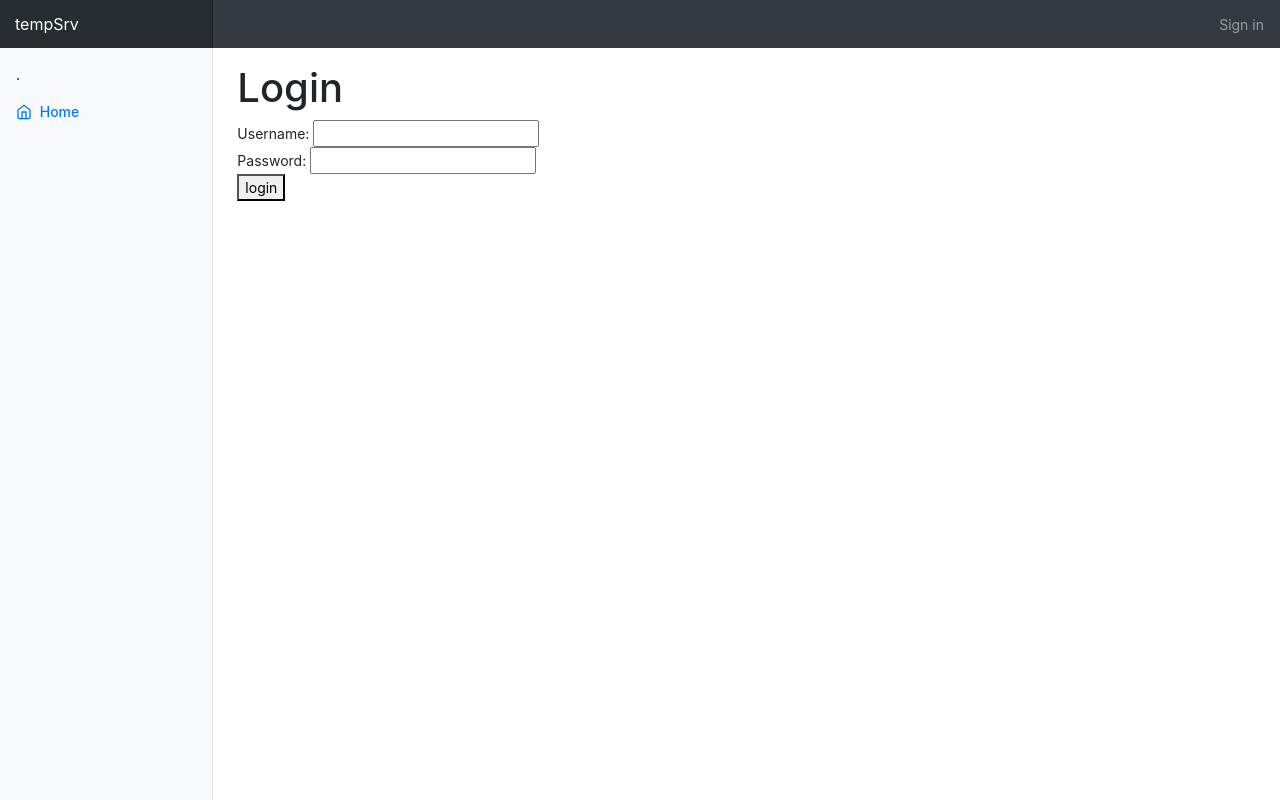
After one commit to marcelb98/tempSrvr, a Flask app: page /user/login in a window 1280 px wide. The commit adds this page. Run offline with Flask 2, Linux system fonts and the light colour scheme; some libraries are stand-ins or nearby versions.

Commit message:
add user login and permission checks

```diff
--- a/app.py
+++ b/app.py
@@ -25,12 +25,20 @@ import model
 from model import Sensor
 from forms import RegistrationForm
 
+from blueprints import sensor, user
+from blueprints.user import login_manager
 
 def create_app():
     app = Flask(__name__)
     app.secret_key = Config.secret_key
     app.config['SQLALCHEMY_DATABASE_URI'] = Config.database_url
     app.app_context()
+
+    login_manager.init_app(app)
+
+    app.register_blueprint(sensor.bp)
+    app.register_blueprint(user.bp)
+
     return app
 
 app = create_app()
@@ -56,10 +64,6 @@ def sensors():
 def home():
     return render_template('index.html')
 
-@app.route('/sensor/<id>')
-def sensor(id:int):
-    return "Sensor {}".format(id)
-
 @app.route('/install', methods=['GET', 'POST'])
 def install():
     if len(model.User.query.all()) > 0:
--- /dev/null
+++ b/blueprints/user/__init__.py
@@ -0,0 +1,68 @@
+"""
+    tempSrvr
+    Copyright (C) 2018  Marcel Beyer
+
+    This program is free software: you can redistribute it and/or modify
+    it under the terms of the GNU Affero General Public License as published
+    by the Free Software Foundation, either version 3 of the License, or
+    (at your option) any later version.
+
+    This program is distributed in the hope that it will be useful,
+    but WITHOUT ANY WARRANTY; without even the implied warranty of
+    MERCHANTABILITY or FITNESS FOR A PARTICULAR PURPOSE.  See the
+    GNU Affero General Public License for more details.
+
+    You should have received a copy of the GNU Affero General Public License
+    along with this program.  If not, see <https://www.gnu.org/licenses/>.
+"""
+
+from flask import Blueprint, render_template, flash, request, abort, redirect, url_for
+from flask_login import LoginManager, login_user, login_required, logout_user
+
+from helpers import is_safe_url, require_admin
+from blueprints.user.forms import LoginForm
+from model import User
+
+bp = Blueprint('user', __name__, url_prefix='/user')
+
+login_manager = LoginManager()
+login_manager.login_view = "user.login"
+login_manager.login_message = "Please log in to access this page."
+
+@login_manager.user_loader
+def load_user(user_id):
+    return User.query.get(user_id)
+
+@bp.route('/login', methods=['GET', 'POST'])
+def login():
+    form = LoginForm()
+    if form.validate_on_submit():
+        user = User.query.filter_by(username=form.username.data).first()
+        if user is not None and user.check_password(form.password.data) is True:
+            login_user(user)
+
+            next = request.args.get('next')
+            if not is_safe_url(next):
+                return abort(400)
+            return redirect(next or url_for('home'))
+        else:
+            flash('Invalid login!', 'danger')
+    return render_template('user/login.html', form=form)
+
+@bp.route('/logout')
+@login_required
+def logout():
+    logout_user()
+    flash('Successfully logged out.')
+    return redirect(url_for('home'))
+
+@bp.route('/settings')
+@login_required
+def settings():
+    return "settings"
+
+@bp.route('/manage')
+@login_required
+@require_admin
+def manage():
+    return "Manage users"
--- /dev/null
+++ b/blueprints/user/forms.py
@@ -0,0 +1,25 @@
+"""
+    tempSrvr
+    Copyright (C) 2018  Marcel Beyer
+
+    This program is free software: you can redistribute it and/or modify
+    it under the terms of the GNU Affero General Public License as published
+    by the Free Software Foundation, either version 3 of the License, or
+    (at your option) any later version.
+
+    This program is distributed in the hope that it will be useful,
+    but WITHOUT ANY WARRANTY; without even the implied warranty of
+    MERCHANTABILITY or FITNESS FOR A PARTICULAR PURPOSE.  See the
+    GNU Affero General Public License for more details.
+
+    You should have received a copy of the GNU Affero General Public License
+    along with this program.  If not, see <https://www.gnu.org/licenses/>.
+"""
+
+from flask_wtf import FlaskForm
+from wtforms import PasswordField, StringField, validators
+
+
+class LoginForm(FlaskForm):
+    username = StringField('Username', [validators.Length(min=4, max=25)])
+    password = PasswordField('Password', [validators.Length(min=5)])
--- a/model.py
+++ b/model.py
@@ -18,6 +18,7 @@
 
 import datetime
 
+from flask_login import UserMixin
 from flask_sqlalchemy import SQLAlchemy
 from sqlalchemy.ext.hybrid import hybrid_property
 from werkzeug.security import generate_password_hash, check_password_hash
@@ -31,7 +32,7 @@ sensor_permission = db.Table('view_permission',
     db.Column('user_id', db.Integer, db.ForeignKey('user.id'), primary_key=True)
 )
 
-class User(db.Model):
+class User(db.Model, UserMixin):
     """
     Users which are using the system.
     Admins (admin=True) are allowed to manage the system (e.g. create sensors).
--- a/requirements.txt
+++ b/requirements.txt
@@ -13,3 +13,4 @@ six==1.12.0
 SQLAlchemy==1.2.15
 Werkzeug==0.14.1
 WTForms==2.2.1
+Flask-Login==0.4.1
--- a/templates/_base.html
+++ b/templates/_base.html
@@ -38,7 +38,11 @@
 
       <ul class="navbar-nav px-3">
         <li class="nav-item text-nowrap">
-          <a class="nav-link" href="#">Sign out</a>
+          {% if current_user.is_authenticated %}
+                <a class="nav-link" href="{{ url_for('user.logout') }}">Sign out</a>
+            {% else %}
+                <a class="nav-link" href="{{ url_for('user.login') }}">Sign in</a>
+            {% endif %}
         </li>
       </ul>
     </nav>
@@ -50,19 +54,36 @@
             <ul class="nav flex-column">
               <li class="nav-item"><a class="nav-link"><span>.</span></a></li>
               <li class="nav-item">
-                <a class="nav-link active" href="#">
+                <a class="nav-link active" href="{{ url_for('home') }}">
                   <span data-feather="home"></span>
                   Home
                 </a>
               </li>
               {% for sensor in sensors %}
                 <li class="nav-item">
-                <a class="nav-link" href="{{ url_for('sensor', id=sensor.id) }}">
+                <a class="nav-link" href="{{ url_for('sensor.show', id=sensor.id) }}">
                   <span data-feather="bar-chart-2"></span>
                   {{ sensor }}
                 </a>
-              </li>
+                </li>
               {% endfor %}
+              {% if current_user.is_authenticated %}
+                {% if current_user.admin %}
+                    <li class="nav-item">
+                    <a class="nav-link" href="{{ url_for('user.manage') }}">
+                      <span data-feather="users"></span>
+                      Manage users
+                    </a>
+                    </li>
+                {% endif %}
+
+                <li class="nav-item">
+                <a class="nav-link" href="{{ url_for('user.settings') }}">
+                  <span data-feather="settings"></span>
+                  Settings
+                </a>
+                </li>
+              {% endif %}
             </ul>
 
 
@@ -70,6 +91,19 @@
         </nav>
 
         <main role="main" class="col-md-9 ml-sm-auto col-lg-10 pt-3 px-4">
+
+            {% with messages = get_flashed_messages(with_categories=true) %}
+              {% if messages %}
+                {% for category, message in messages %}
+                    <div class="alert {% if category == 'message' %}alert-primary{% else %}alert-{{ category }}{% endif %} alert-dismissible fade show" role="alert">
+                      {{ message }}
+                      <button type="button" class="close" data-dismiss="alert" aria-label="Close">
+                        <span aria-hidden="true">&times;</span>
+                      </button>
+                    </div>
+                {% endfor %}
+              {% endif %}
+            {% endwith %}
 
             {% block content %}{% endblock %}
 
--- a/templates/index.html
+++ b/templates/index.html
@@ -1,5 +1,8 @@
 {% extends '_base.html' %}
 {% block content %}
-<h1>Home</h1>
+    {% if current_user.is_authenticated %}
+        <h2>Hi {{ current_user.username }}!</h2>
+    {% endif %}
+    <h1>Home</h1>
 
 {% endblock %}
--- /dev/null
+++ b/templates/user/login.html
@@ -0,0 +1,11 @@
+{% extends '_base.html' %}
+{% block content %}
+<h1>Login</h1>
+<form action="" method="post">
+    {{ form.csrf_token }}
+    Username: {{ form.username }}{% if form.username.errors %}<span style="color:red;">{{ form.username.errors[0] }}</span>{% endif %}<br>
+    Password: {{ form.password }}{% if form.password.errors %}<span style="color:red;">{{ form.password.errors[0] }}</span>{% endif %}<br>
+    <button type="submit">login</button>
+</form>
+
+{% endblock %}
```
Also changed, not shown: blueprints/sensor/__init__.py (added, +25 -0 lines), helpers.py (added, +26 -0 lines).
